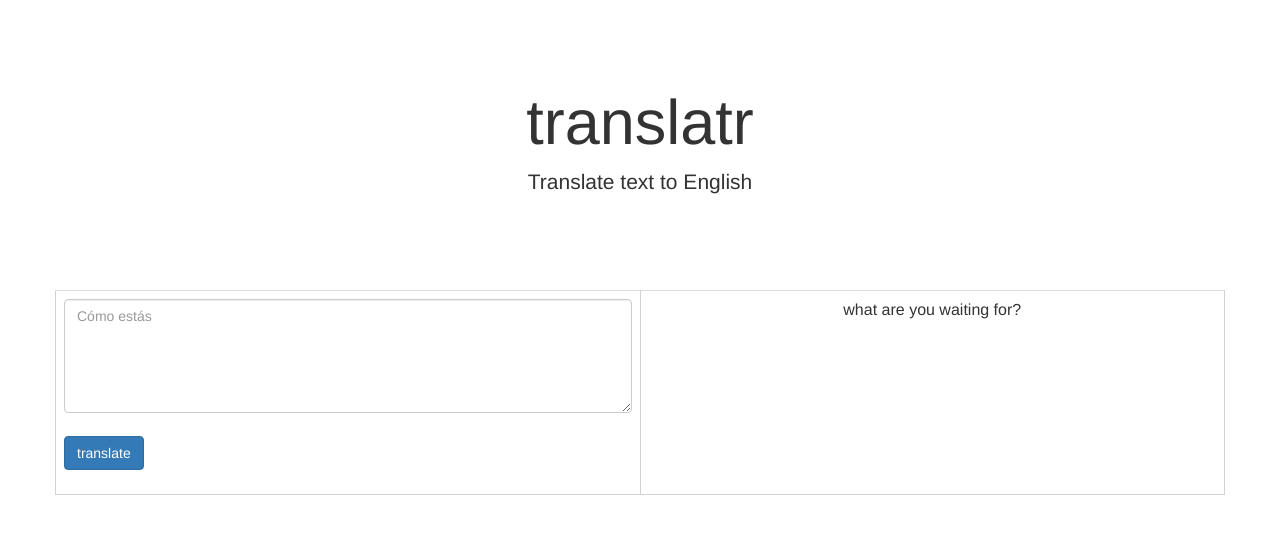
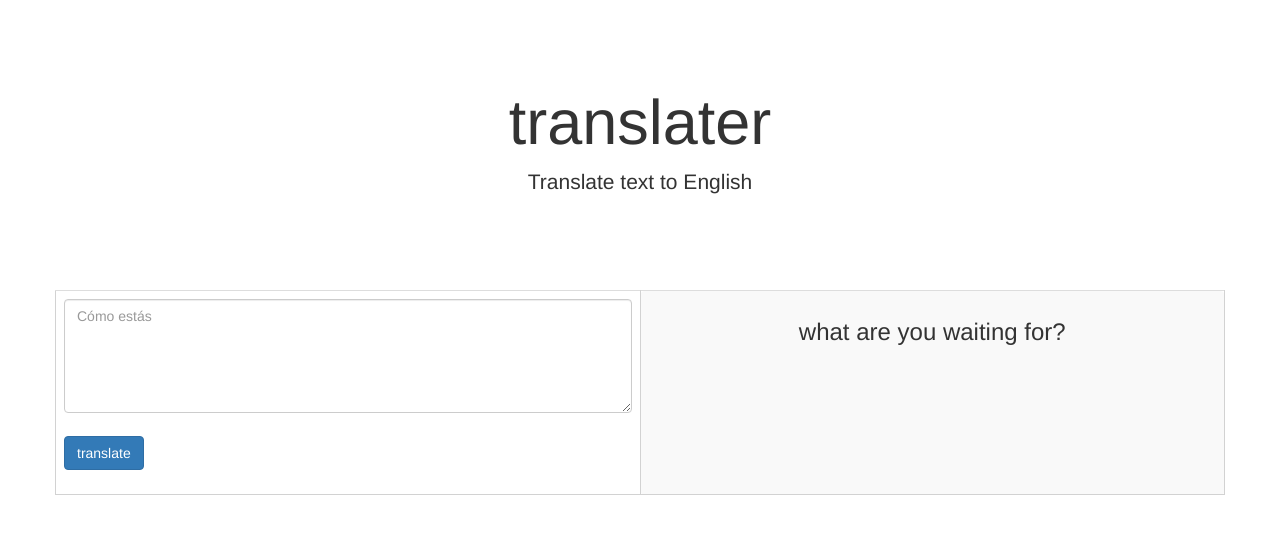
Before and after one commit to sjbitcode/translate, a Django app: page /translateapp/ in a window 1280 px wide. Shown: the top 534 px of the page. Run offline with Django 3.2, Linux system fonts and the light colour scheme; some libraries are stand-ins or nearby versions.

Commit message:
change url path in angular http post, styling, unescape html characters from api call in translate view.

```diff
--- a/translate/static/css/custom.css
+++ b/translate/static/css/custom.css
@@ -27,3 +27,7 @@ body {
 textarea.ng-pristine {
     border-color: none;
 }
+
+tr td:last-child {
+    background-color: #F9F9F9;
+}
--- a/translate/static/js/script.js
+++ b/translate/static/js/script.js
@@ -8,7 +8,7 @@ app.controller('TranslationsController',
             $scope.translateForm.$setPristine();
             $http({
                 method: 'POST',
-                url: 'http://127.0.0.1:9000/translate/',
+                url: '/translate/',
                 data: $httpParamSerializerJQLike({text: $scope.translate.text, language: 'en'}),
                 headers: {
                   'Content-Type': 'application/x-www-form-urlencoded'
--- a/translate/templates/translation/index.html
+++ b/translate/templates/translation/index.html
@@ -13,7 +13,7 @@
         <div class="container" ng-controller="TranslationsController">
             {% verbatim %}
                 <div class="jumbotron">
-                    <h1>translatr</h1>
+                    <h1>translater</h1>
                     <p>Translate text to English</p>
                 </div>
                 <div class="row center">
@@ -32,9 +32,9 @@
                             </td>
 
                             <td class="col col-lg-6 screens text-center">
-                                <div ng-if="results!==true">
+                                <h3 id="default-msg" ng-if="results!==true">
                                     what are you waiting for?
-                                </div>
+                                </h3>
 
                                 <div ng-if="results==true">
                                     <show-results></show-results>
--- a/translate/translation/views.py
+++ b/translate/translation/views.py
@@ -1,3 +1,5 @@
+import html
+
 from django.shortcuts import render
 
 from rest_framework import generics, status
@@ -68,6 +70,10 @@ class Translate(generics.GenericAPIView):
             # Translate text and create Phrase, TranslateEvent models.
             result = g.translate_text(input_text, target_language)
 
+            # Unescape html characters, ex. change "&#39" to "'"
+            for key, value in result.items():
+                result[key] = html.unescape(value)
+
             p1, created = Phrase.objects.get_or_create(
                 text=result.get('input'),
                 language_code=result.get('detectedSourceLanguage')
```
